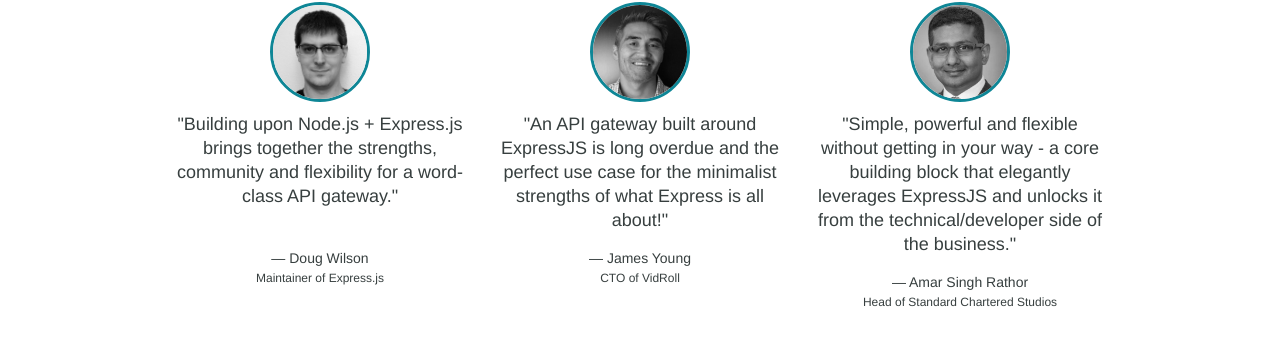
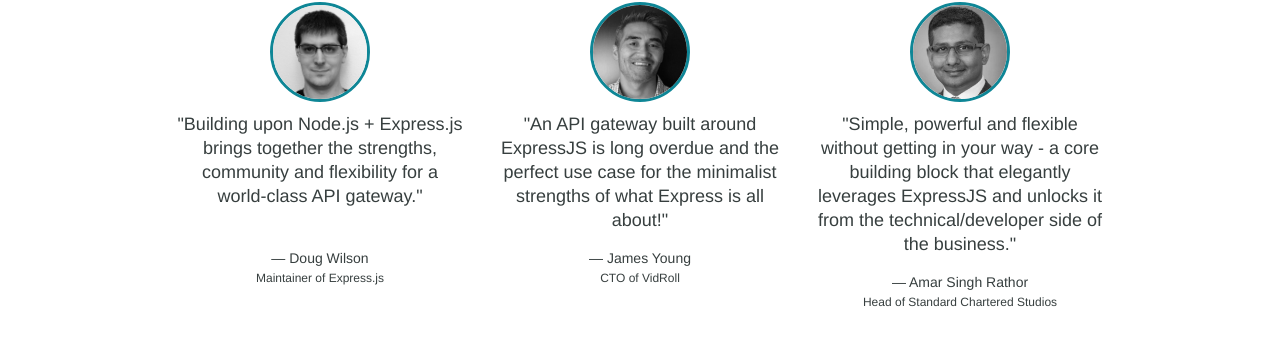
Before and after one commit to ExpressGateway/express-gateway.io, a Jekyll site: the page built from index.md, in a window 1280 px wide and 900 px high, scrolled down 1862 px. Shown: the part 345-700 px from the top of the window. Built offline with Jekyll 4.4.1, drawn with Linux system fonts in a browser that asks for light colours; nearby versions of some CDN libraries; some web fonts are replaced; comment, search, counter and statistics services are not loaded.

Commit message:
Fixing typo, word-class -> word-class (#88)

```diff
--- a/_layouts/home.html
+++ b/_layouts/home.html
@@ -91,7 +91,7 @@
         <div class="wrapper">
           <section class="testimonial flex-column">
               <span class="avatar"><img class="blackandwhite" src="assets/img/Doug.jpg" /></span>
-              <blockquote>"Building upon Node.js + Express.js brings together the strengths, community and flexibility for a word-class API gateway."</blockquote>
+              <blockquote>"Building upon Node.js + Express.js brings together the strengths, community and flexibility for a world-class API gateway."</blockquote>
               <p><span>&mdash; Doug Wilson</span> Maintainer of Express.js</p>
           </section>
           <section class="testimonial flex-column">
```
